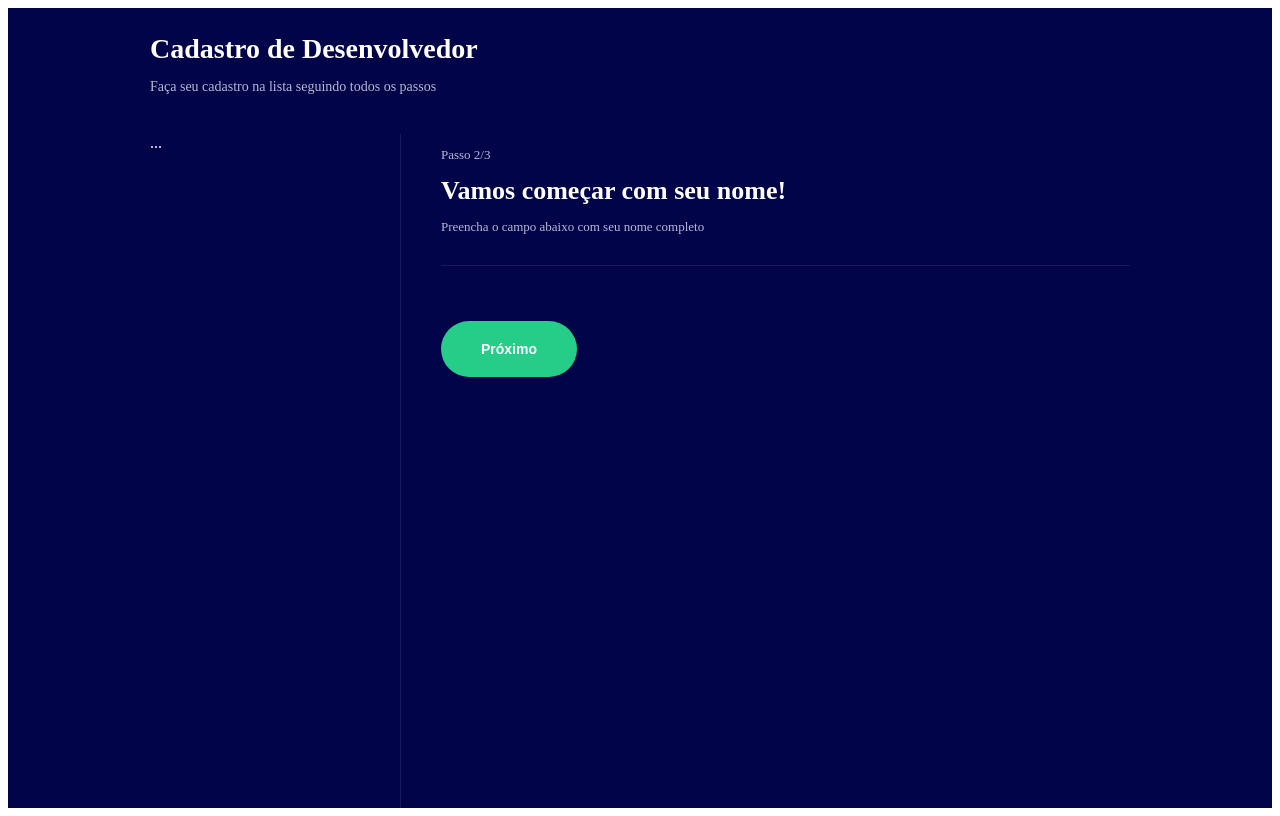
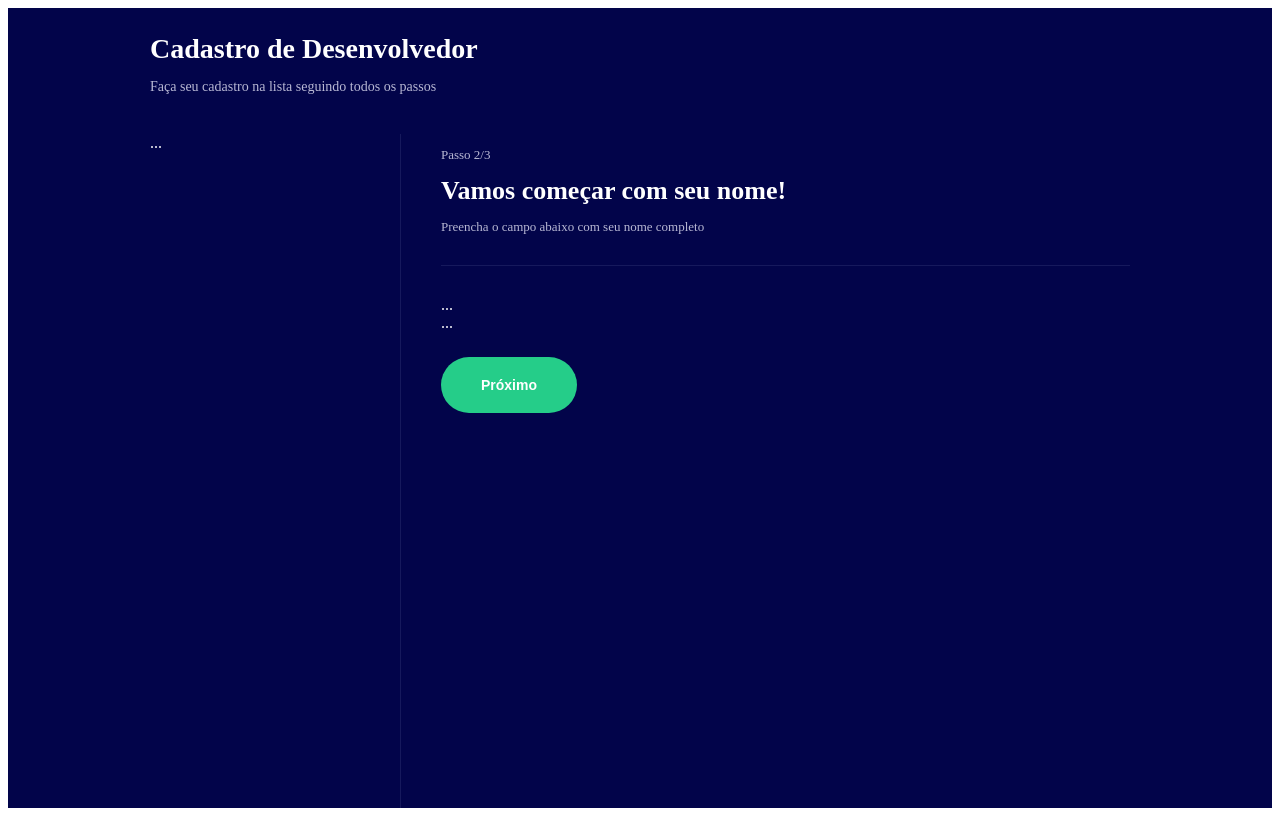
Before and after one commit to higucavalcanti/Multi-Step_Form_TS, a React (Create React App) app in the folder multiform/: page /page2 in a window 1280 px wide. Built offline with nearby package versions, Linux system fonts and the light colour scheme.

Commit message:
Criando conteudo da page2

```diff
--- a/multiform/src/pages/FormStep2/index.tsx
+++ b/multiform/src/pages/FormStep2/index.tsx
@@ -3,6 +3,7 @@ import * as C from './styles';
 import { Theme } from '../../components/Theme';
 import { FormActions, useForm } from '../../contexts/FormContext';
 import { ChangeEvent, useEffect } from 'react';
+import { SelectOption } from '../../components/SelectOption';
 
 export const FormStep2 = () => {
   const navigate = useNavigate();
@@ -32,7 +33,17 @@ export const FormStep2 = () => {
 
                 <hr />
 
+                <SelectOption
+                    title="Sou iniciante"
+                    description="Comecei a programar a menos de 2 anos"
+                    icon="🥳"
+                />
 
+                <SelectOption
+                    title="Sou programador"
+                    description="Já programo a 2 anos ou mais"
+                    icon="😎"
+                />
 
                 <button onClick={handleNextStep}>Próximo</button>
             </C.Container>
```
